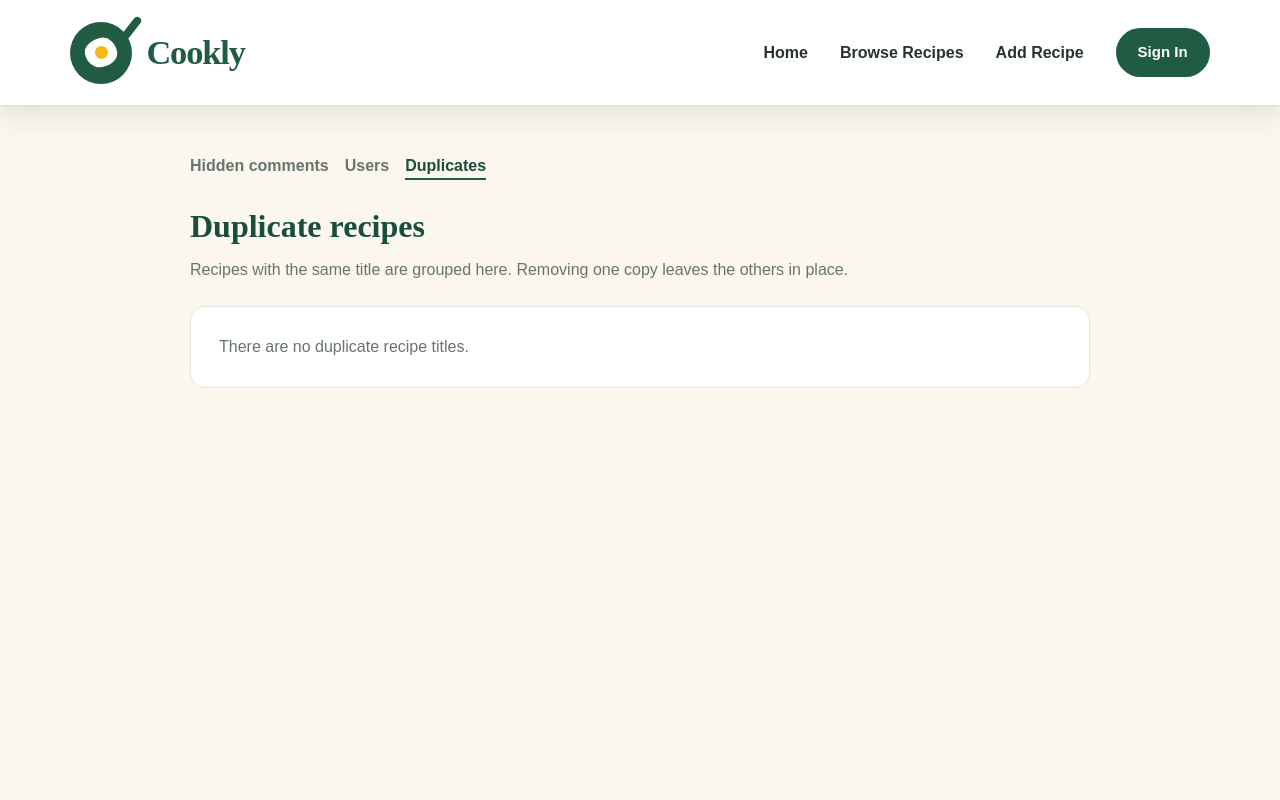
After one commit to sengleapheng65-lab/Cookly-Website, a Flask app: template frontend/templates/moderation-duplicates.html in a window 1280 px wide. The commit adds this page. Run offline with Flask 3, Linux system fonts and the light colour scheme; the template is opened without the code that fills it, so the values that code supplies are empty.

Commit message:
let mods find and remove duplicate recipes

```diff
--- a/backend/app.py
+++ b/backend/app.py
@@ -123,6 +123,25 @@ def remove_uploaded_files(filenames):
         path = os.path.join(UPLOAD_DIR, safe_name)
         if os.path.isfile(path):
             os.remove(path)
+
+
+def delete_recipe_record(cursor, recipe_id):
+    """Delete one recipe and the rows that belong to it. Leave variations in place."""
+    cursor.execute(
+        'SELECT id, image_filename FROM recipes WHERE id = %s',
+        (recipe_id,),
+    )
+    recipe = cursor.fetchone()
+    if not recipe:
+        return None
+    cursor.execute(
+        'UPDATE recipes SET original_recipe_id = NULL WHERE original_recipe_id = %s',
+        (recipe_id,),
+    )
+    for table in RECIPE_CHILD_TABLES:
+        delete_rows_if_present(cursor, table, 'recipe_id', [recipe_id])
+    cursor.execute('DELETE FROM recipes WHERE id = %s', (recipe_id,))
+    return recipe.get('image_filename')
 
 
 def delete_registered_user(cursor, user_id):
@@ -1250,6 +1269,77 @@ def moderation_users():
     return render_template('moderation-users.html', users=users)
 
 
+@app.route('/moderation/duplicates')
+def moderation_duplicates():
+    if not require_moderator():
+        return redirect(url_for('home'))
+
+    conn = get_db_connection()
+    duplicate_groups = []
+    if conn:
+        cursor = conn.cursor(dictionary=True)
+        cursor.execute(
+            """
+            SELECT recipes.id, recipes.title, recipes.created_at,
+                   users.full_name AS author_name
+            FROM recipes
+            JOIN users ON users.id = recipes.user_id
+            ORDER BY recipes.created_at
+            """
+        )
+        grouped = {}
+        for recipe in cursor.fetchall():
+            key = recipe['title'].strip().lower()
+            group = grouped.setdefault(key, {'title': recipe['title'].strip(), 'recipes': []})
+            group['recipes'].append(recipe)
+        duplicate_groups = [group for group in grouped.values() if len(group['recipes']) > 1]
+        duplicate_groups.sort(key=lambda group: group['title'].lower())
+        cursor.close()
+        conn.close()
+    return render_template('moderation-duplicates.html', duplicate_groups=duplicate_groups)
+
+
+@app.post('/moderation/duplicates/<int:recipe_id>/delete')
+def delete_duplicate_recipe(recipe_id):
+    if not require_moderator():
+        return redirect(url_for('home'))
+
+    conn = get_db_connection()
+    if not conn:
+        flash('Database connection failed.', 'error')
+        return redirect(url_for('moderation_duplicates'))
+
+    cursor = conn.cursor(dictionary=True)
+    filename = None
+    try:
+        cursor.execute('SELECT title FROM recipes WHERE id = %s', (recipe_id,))
+        recipe = cursor.fetchone()
+        if not recipe:
+            flash('Recipe not found.', 'error')
+            return redirect(url_for('moderation_duplicates'))
+        cursor.execute(
+            'SELECT COUNT(*) AS total FROM recipes WHERE LOWER(TRIM(title)) = LOWER(TRIM(%s))',
+            (recipe['title'],),
+        )
+        if cursor.fetchone()['total'] < 2:
+            flash('That recipe is no longer a duplicate.', 'error')
+            return redirect(url_for('moderation_duplicates'))
+        filename = delete_recipe_record(cursor, recipe_id)
+        conn.commit()
+    except mysql.connector.Error:
+        conn.rollback()
+        flash('Unable to remove that recipe.', 'error')
+        return redirect(url_for('moderation_duplicates'))
+    finally:
+        cursor.close()
+        conn.close()
+
+    if filename:
+        remove_uploaded_files([filename])
+    flash('Duplicate recipe removed.', 'success')
+    return redirect(url_for('moderation_duplicates'))
+
+
 def set_user_suspension(user_id, suspended):
     if not require_moderator():
         return redirect(url_for('home'))
--- a/frontend/templates/moderation-comments.html
+++ b/frontend/templates/moderation-comments.html
@@ -28,6 +28,7 @@
       <nav class="moderation-switch">
         <a class="active" href="{{ url_for('moderation_comments') }}">Hidden comments</a>
         <a href="{{ url_for('moderation_users') }}">Users</a>
+        <a href="{{ url_for('moderation_duplicates') }}">Duplicates</a>
       </nav>
       <h1>Hidden comments</h1>
       <p class="moderation-intro">Review comments hidden from public view and restore them when appropriate.</p>
--- /dev/null
+++ b/frontend/templates/moderation-duplicates.html
@@ -0,0 +1,69 @@
+<!doctype html>
+<html lang="en">
+  <head>
+    <meta charset="UTF-8" />
+    <meta name="viewport" content="width=device-width, initial-scale=1.0" />
+    <title>Moderation | Cookly</title>
+    <link rel="stylesheet" href="{{ url_for('static', filename='css/Navbar.css') }}" />
+    <link rel="stylesheet" href="https://cdn.jsdelivr.net/npm/bootstrap-icons@1.11.3/font/bootstrap-icons.min.css" />
+    <style>
+      .moderation-page { width: min(900px, calc(100% - 32px)); margin: 48px auto 80px; }
+      .moderation-page h1 { margin: 0 0 8px; color: #174f3a; font-family: Fraunces, serif; }
+      .moderation-intro { margin: 0 0 24px; color: #68756e; }
+      .moderation-switch { display: flex; gap: 16px; margin: 0 0 22px; }
+      .moderation-switch a { color: #68756e; font-weight: 700; text-decoration: none; }
+      .moderation-switch a.active { color: #174f3a; border-bottom: 2px solid #1f5c42; }
+      .server-flash { margin: 0 0 12px; padding: 12px 14px; border-radius: 10px; background: #e8f6ee; color: #174f3a; }
+      .server-flash.error { background: #fdecea; color: #9c3b34; }
+      .moderation-list { display: grid; gap: 14px; }
+      .moderation-item { padding: 18px; background: #fff; border: 1px solid #e3e9e3; border-radius: 15px; box-shadow: 0 5px 16px rgba(38, 52, 45, .055); }
+      .duplicate-title { margin: 0 0 12px; color: #174f3a; font-size: 1.15rem; }
+      .duplicate-copy { display: flex; justify-content: space-between; align-items: center; gap: 12px; padding: 12px 0; border-top: 1px solid #e3e9e3; }
+      .duplicate-copy a { color: #1f5c42; font-weight: 700; }
+      .duplicate-author { margin: 4px 0 0; color: #68756e; font-size: .85rem; }
+      .remove-button { padding: 9px 13px; color: #9c3b34; background: #fff; border: 1px solid #e7c4c0; border-radius: 9px; font-weight: 700; cursor: pointer; }
+      .empty-moderation { padding: 28px; color: #68756e; background: #fff; border: 1px solid #e3e9e3; border-radius: 15px; }
+    </style>
+  </head>
+  <body>
+    {% include 'navbar.html' %}
+    <main class="moderation-page">
+      {% with messages = get_flashed_messages(with_categories=true) %}
+        {% if messages %}
+        <div role="status">
+          {% for category, message in messages %}
+          <p class="server-flash {{ category }}">{{ message }}</p>
+          {% endfor %}
+        </div>
+        {% endif %}
+      {% endwith %}
+      <nav class="moderation-switch">
+        <a href="{{ url_for('moderation_comments') }}">Hidden comments</a>
+        <a href="{{ url_for('moderation_users') }}">Users</a>
+        <a class="active" href="{{ url_for('moderation_duplicates') }}">Duplicates</a>
+      </nav>
+      <h1>Duplicate recipes</h1>
+      <p class="moderation-intro">Recipes with the same title are grouped here. Removing one copy leaves the others in place.</p>
+      <section class="moderation-list">
+        {% for group in duplicate_groups %}
+        <article class="moderation-item">
+          <h2 class="duplicate-title">{{ group.title }}</h2>
+          {% for recipe in group.recipes %}
+          <div class="duplicate-copy">
+            <div>
+              <a href="{{ url_for('recipe_detail', recipe_id=recipe.id) }}">{{ recipe.title }}</a>
+              <p class="duplicate-author">Posted by {{ recipe.author_name }}{% if recipe.created_at %} · {{ recipe.created_at.strftime('%b %-d, %Y') }}{% endif %}</p>
+            </div>
+            <form method="POST" action="{{ url_for('delete_duplicate_recipe', recipe_id=recipe.id) }}" onsubmit="return confirm('Remove this copy?');">
+              <button class="remove-button" type="submit">Remove</button>
+            </form>
+          </div>
+          {% endfor %}
+        </article>
+        {% else %}
+        <p class="empty-moderation">There are no duplicate recipe titles.</p>
+        {% endfor %}
+      </section>
+    </main>
+  </body>
+</html>
--- a/frontend/templates/moderation-users.html
+++ b/frontend/templates/moderation-users.html
@@ -46,6 +46,7 @@
       <nav class="moderation-switch">
         <a href="{{ url_for('moderation_comments') }}">Hidden comments</a>
         <a class="active" href="{{ url_for('moderation_users') }}">Users</a>
+        <a href="{{ url_for('moderation_duplicates') }}">Duplicates</a>
       </nav>
       <h1>Registered users</h1>
       <p class="moderation-intro">Suspend an account to block sign-in, or remove it when the account and its recipes should be deleted.</p>
--- a/frontend/templates/navbar.html
+++ b/frontend/templates/navbar.html
@@ -32,7 +32,7 @@
       </li>
       {% if session.get('user_role') == 'moderator' %}
       <li class="item">
-        <a href="{{ url_for('moderation_comments') }}" class="nav_link {% if request.endpoint in ['moderation_comments', 'moderation_users'] %}active{% endif %}">Moderation</a>
+        <a href="{{ url_for('moderation_comments') }}" class="nav_link {% if request.endpoint in ['moderation_comments', 'moderation_users', 'moderation_duplicates'] %}active{% endif %}">Moderation</a>
       </li>
       {% endif %}
       <li class="item">
```
